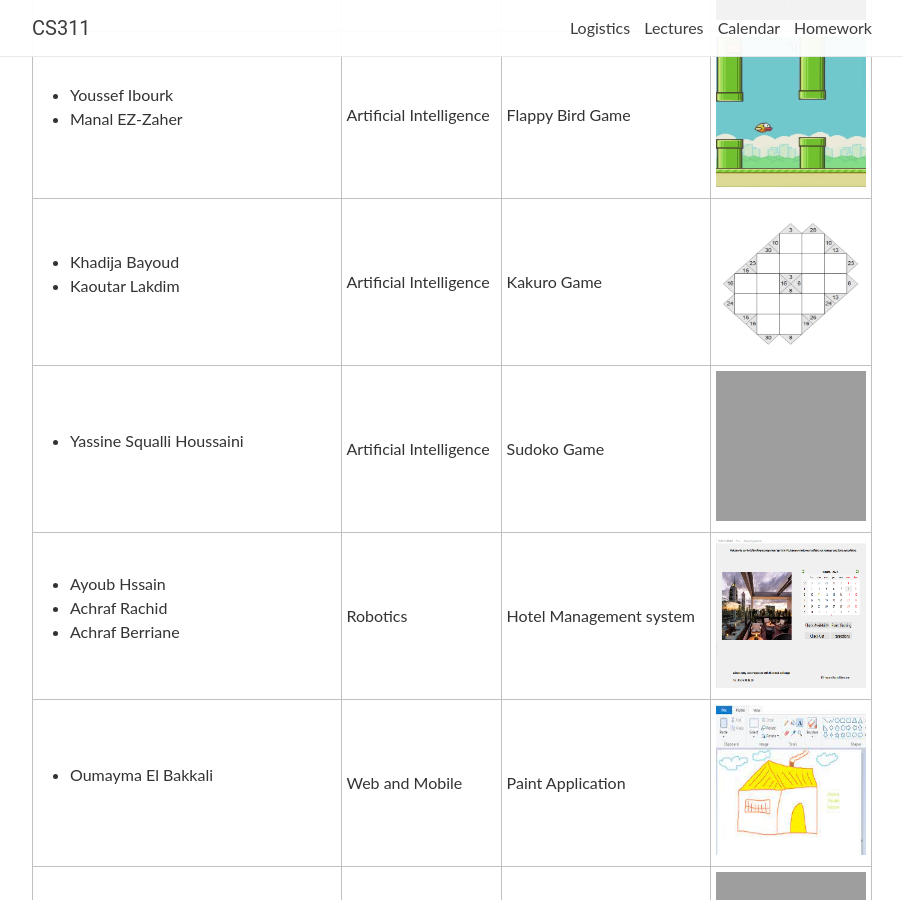
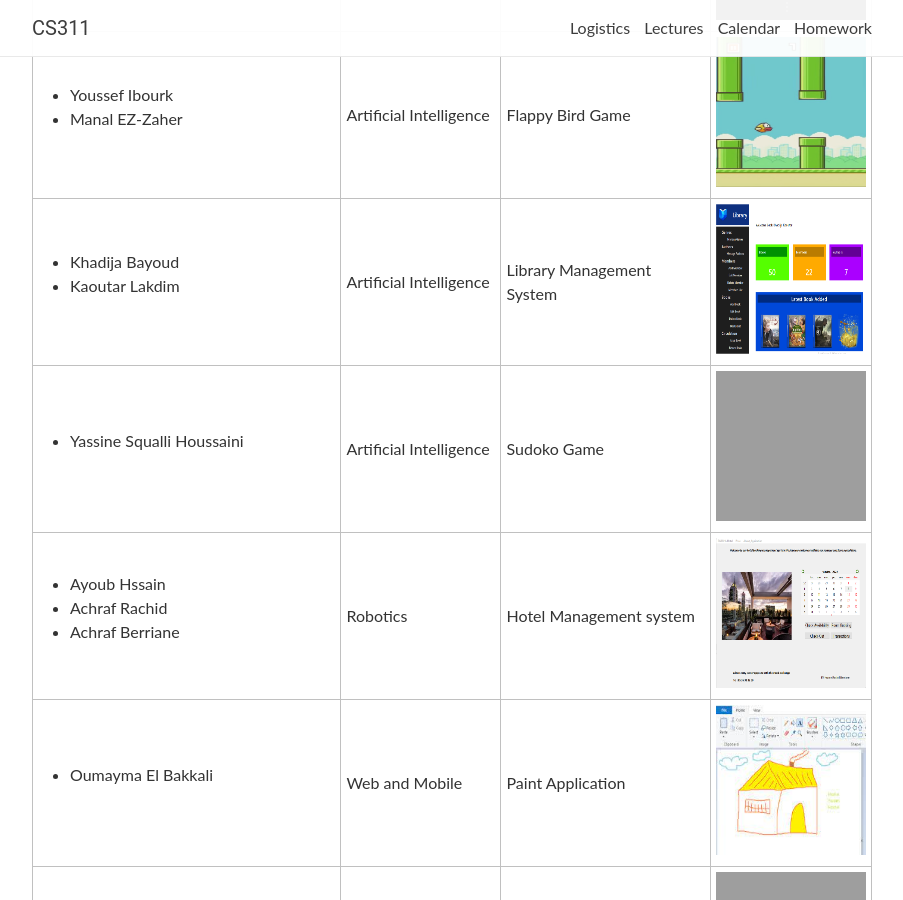
Before and after one commit to anassBelcaid/CS311, a Jekyll site: the page built from _announcements/2021-12-24-FinalProjectGroups.md, in a window 1280 px wide and 900 px high, scrolled down 1969 px. Shown: the whole window, without its empty margins (188-1091 px from the left). Built offline with Jekyll 4.4.1, drawn with Linux system fonts in a browser that asks for light colours; nearby versions of some CDN libraries; comment, search, counter and statistics services are not loaded.

Commit message:
Changement Project Khadija

```diff
--- a/_announcements/2021-12-24-FinalProjectGroups.md
+++ b/_announcements/2021-12-24-FinalProjectGroups.md
@@ -229,11 +229,11 @@ your online **report** where you will put all the documentation for your steps.
 		</ul>
 		</td>
 		<td> Artificial Intelligence</td>
-		<td> Kakuro Game</td>
+		<td> Library Management System</td>
 		<td>
 		<a href="www.google.com">
 		<img class="fit-picture"
-     src="{{ site.url }}{{ site.baseurl }}/assets/img/kakuro.png"
+     src="{{ site.url }}{{ site.baseurl }}/assets/img/library.png"
      width="150" height="150"
      alt="Grapefruit slice atop a pile of other slices">
      </a>
```
Also changed, not shown: assets/img/library.png (added).
